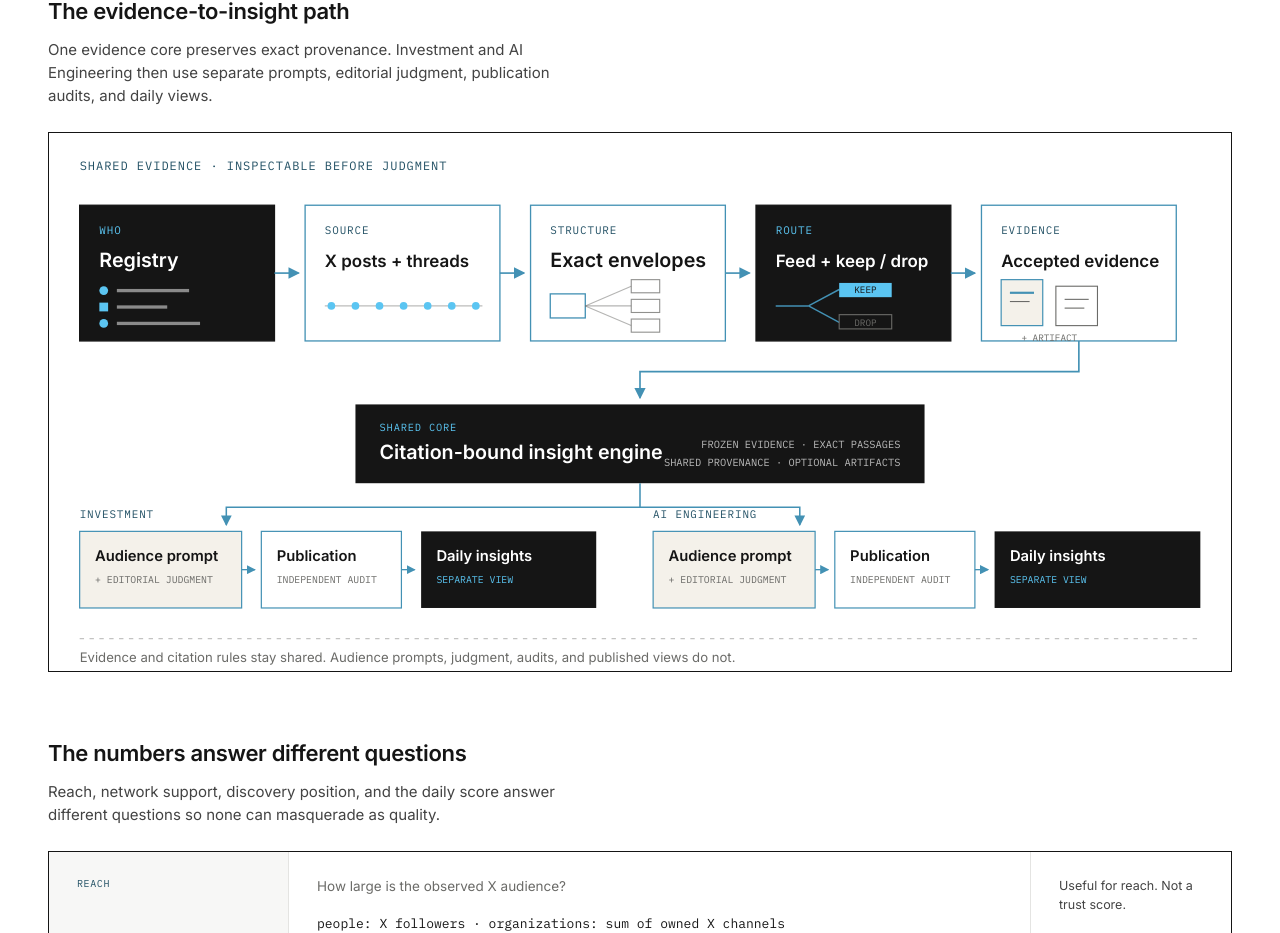
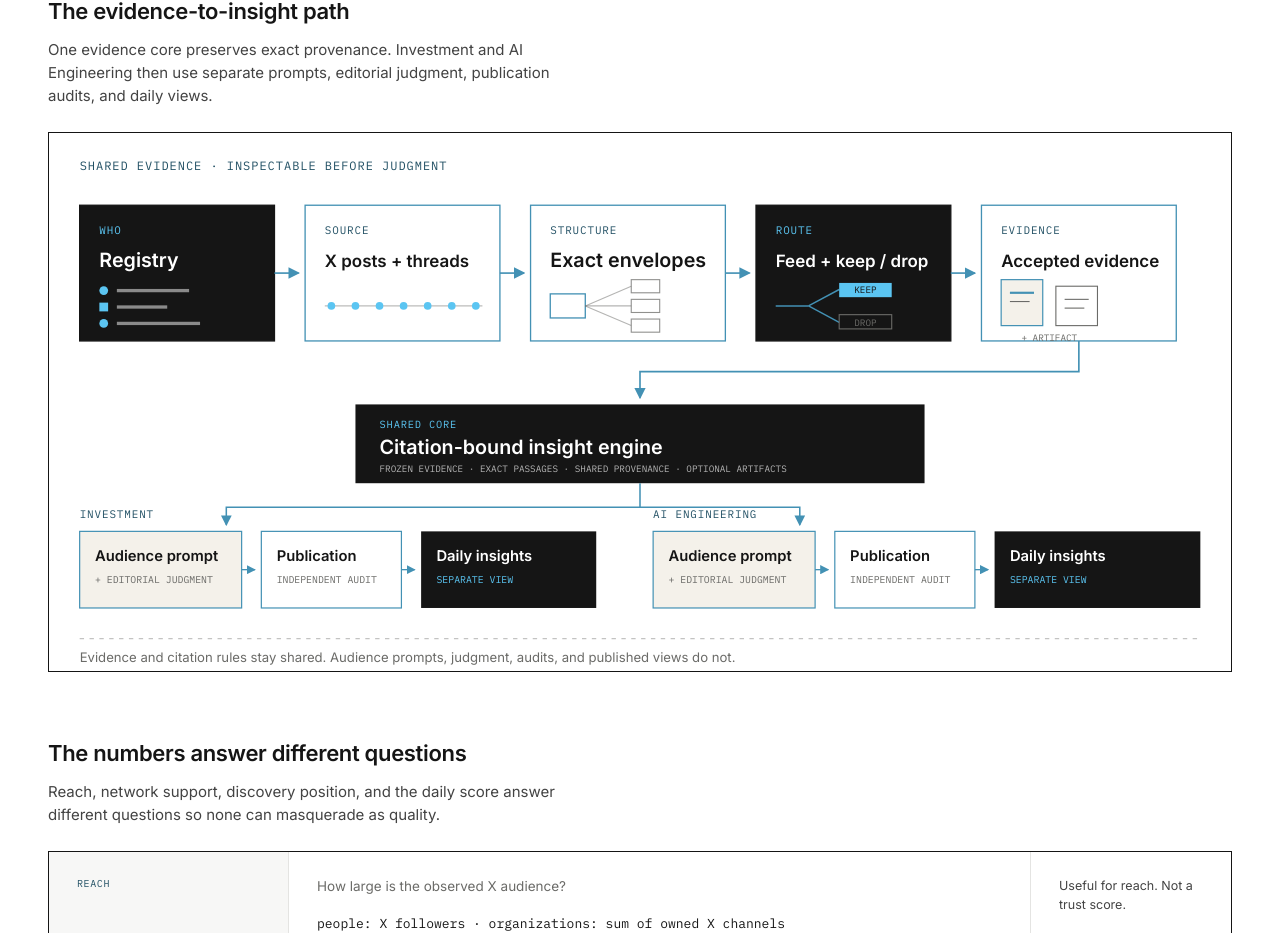
Before and after one commit to AdithyanI/frontier-lab-intelligence, a React (Vite) app in the folder frontend/: page /architecture in a window 1280 px wide. Shown: the part 1871-2804 px from the top of the page. Built offline with nearby package versions, Linux system fonts and the light colour scheme.

Commit message:
Agent: 2026-07-15 06:54:10Z

```diff
--- a/frontend/src/pages/Architecture.tsx
+++ b/frontend/src/pages/Architecture.tsx
@@ -151,10 +151,9 @@ function LiveSystemMap() {
 
       <g>
         <rect x="280" y="248" width="520" height="72" fill={INK} />
-        <text x="302" y="272" fontFamily={MONO} fontSize="9.5" fill={BLUE} letterSpacing="0.08em">SHARED CORE</text>
-        <text x="302" y="298" fontFamily={UI} fontSize="18" fontWeight="600" fill="#fff">Citation-bound insight engine</text>
-        <text x="778" y="288" textAnchor="end" fontFamily={MONO} fontSize="9.5" fill="#fff" opacity="0.7">FROZEN EVIDENCE · EXACT PASSAGES</text>
-        <text x="778" y="304" textAnchor="end" fontFamily={MONO} fontSize="9.5" fill="#fff" opacity="0.7">SHARED PROVENANCE · OPTIONAL ARTIFACTS</text>
+        <text x="302" y="270" fontFamily={MONO} fontSize="9.5" fill={BLUE} letterSpacing="0.08em">SHARED CORE</text>
+        <text x="302" y="293" fontFamily={UI} fontSize="18" fontWeight="600" fill="#fff">Citation-bound insight engine</text>
+        <text x="302" y="310" fontFamily={MONO} fontSize="8.5" fill="#fff" opacity="0.68">FROZEN EVIDENCE · EXACT PASSAGES · SHARED PROVENANCE · OPTIONAL ARTIFACTS</text>
       </g>
 
       <path d="M540 320 V342 H162 V358" fill="none" stroke={BLUE_MID} strokeWidth="1.4" markerEnd="url(#flow-arrow)" />
```
Also changed, not shown: 2 other files (tests, documents, lock files or other folders).
